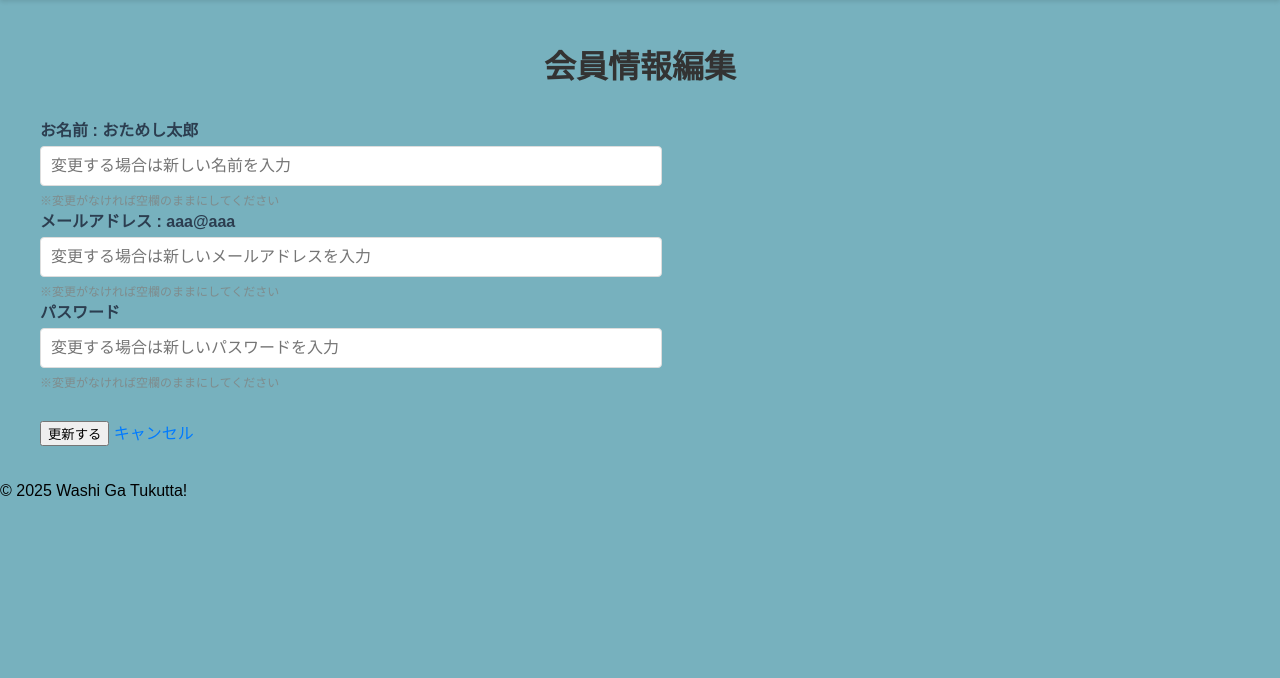
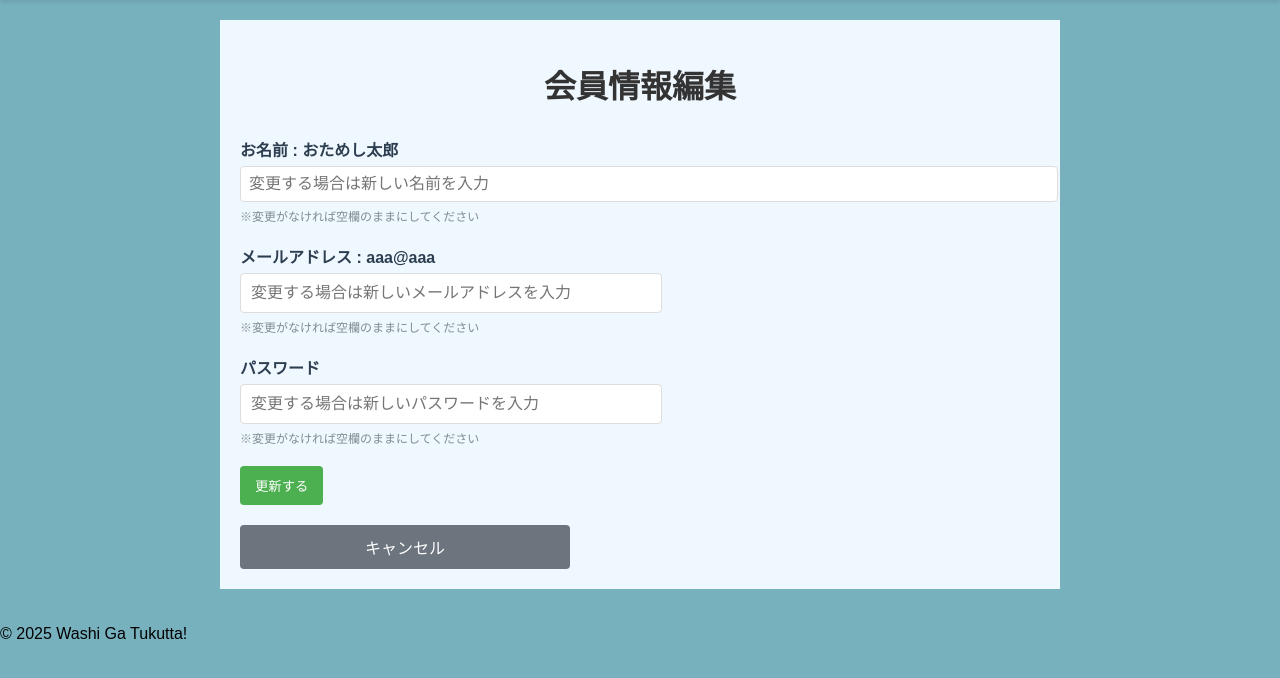
Before and after one commit to meemimee/ZousyoKanri, a PHP site: page /app/pages/edit_profile.php in a window 1280 px wide. Shown: the part 60-738 px from the top of the page. Run offline with PHP 8.4, Linux system fonts and the light colour scheme; the visitor is signed in with stand-in values (Sample User, id 1); data comes from the database, SQL or seed files in the repository.

Commit message:
CSSをひとつにまとめた。それによるパスの修正

```diff
--- a/css/style.css
+++ b/css/style.css
@@ -186,3 +186,97 @@ form-group {
     border-radius: 5px;
     box-shadow: 0 2px 10px rgba(0, 0, 0, 0.1);
 }
+
+
+
+
+
+.container {
+    max-width: 800px;
+    margin: 0 auto;
+    padding: 20px;
+    background-color: aliceblue;
+}
+
+.topcontiner {
+    max-width: 800px;
+    margin: 0 auto;
+    padding: 20px;
+}
+
+.form-group {
+    margin-bottom: 20px;
+}
+.form-group label {
+    display: block;
+    margin-bottom: 5px;
+    font-weight: bold;
+}
+.form-group input[type="text"] {
+    width: 100%;
+    padding: 8px;
+    border: 1px solid #ddd;
+    border-radius: 4px;
+}
+.star-rating {
+    display: flex;
+    flex-direction: row-reverse;
+    justify-content: flex-end;
+    color: gold;
+    font-size: 24px;
+}
+.star-rating input {
+    display: none;
+}
+.star-rating label {
+    cursor: pointer;
+    font-size: 30px;
+    color: #ccc;
+    margin-right: 5px;
+}
+.star-rating label:hover,
+.star-rating label:hover ~ label,
+.star-rating input:checked ~ label {
+    color: gold;
+}
+.error-messages {
+    color: red;
+    margin-bottom: 15px;
+}
+.success-message {
+    color: green;
+    margin-bottom: 15px;
+    padding: 10px;
+    background-color: #d4edda;
+    border-radius: 4px;
+}
+.form-buttons {
+    margin-top: 20px;
+}
+.btn {
+    padding: 10px 15px;
+    border: none;
+    border-radius: 4px;
+    cursor: pointer;
+    text-decoration: none;
+    display: inline-block;
+    margin-right: 10px;
+}
+.btn-primary {
+    background-color: #4CAF50;
+    color: white;
+}
+.btn-secondary {
+    background-color: #6c757d;
+    color: white;
+}
+
+ .book-info {
+    background-color: #f8f9fa;
+    padding: 15px;
+    border-radius: 4px;
+    margin-bottom: 20px;
+}
+.book-info p {
+    margin: 5px 0;
+}
--- a/shoseki/pages/hon_add.php
+++ b/shoseki/pages/hon_add.php
@@ -77,7 +77,7 @@ if ($_SERVER["REQUEST_METHOD"] == "POST") {
 <head>
     <meta charset="UTF-8">
     <title>書籍登録</title>
-    <link rel="stylesheet" href="../shoseki.css">
+    <link rel="stylesheet" href="../../css/style.css">
 </head>
 <body>
     <div class="container">
--- a/shoseki/pages/hon_edit.php
+++ b/shoseki/pages/hon_edit.php
@@ -101,7 +101,7 @@ if ($_SERVER["REQUEST_METHOD"] == "POST") {
 <head>
     <meta charset="UTF-8">
     <title>書籍編集 - ワシボン</title>
-    <link rel="stylesheet" href="../shoseki.css">
+    <link rel="stylesheet" href="../../css/style.css">
 </head>
 <body>
     <div class="container">
--- a/shoseki/pages/hon_top.php
+++ b/shoseki/pages/hon_top.php
@@ -65,7 +65,7 @@ $books = $result->fetch_all(MYSQLI_ASSOC);
 <head>
     <meta charset="UTF-8">
     <title>ほんのかんり</title>
-    <link rel="stylesheet" href="../shoseki.css">
+    <link rel="stylesheet" href="../../css/style.css">
 </head>
 <body>
     <h1>書籍管理</h1>
--- a/shoseki/shoseki.css
+++ b/shoseki/shoseki.css
@@ -1,4 +1,4 @@
-.container {
+/*.container {
     max-width: 800px;
     margin: 0 auto;
     padding: 20px;
@@ -86,4 +86,4 @@
 }
 .book-info p {
     margin: 5px 0;
-}
+}*/
```
